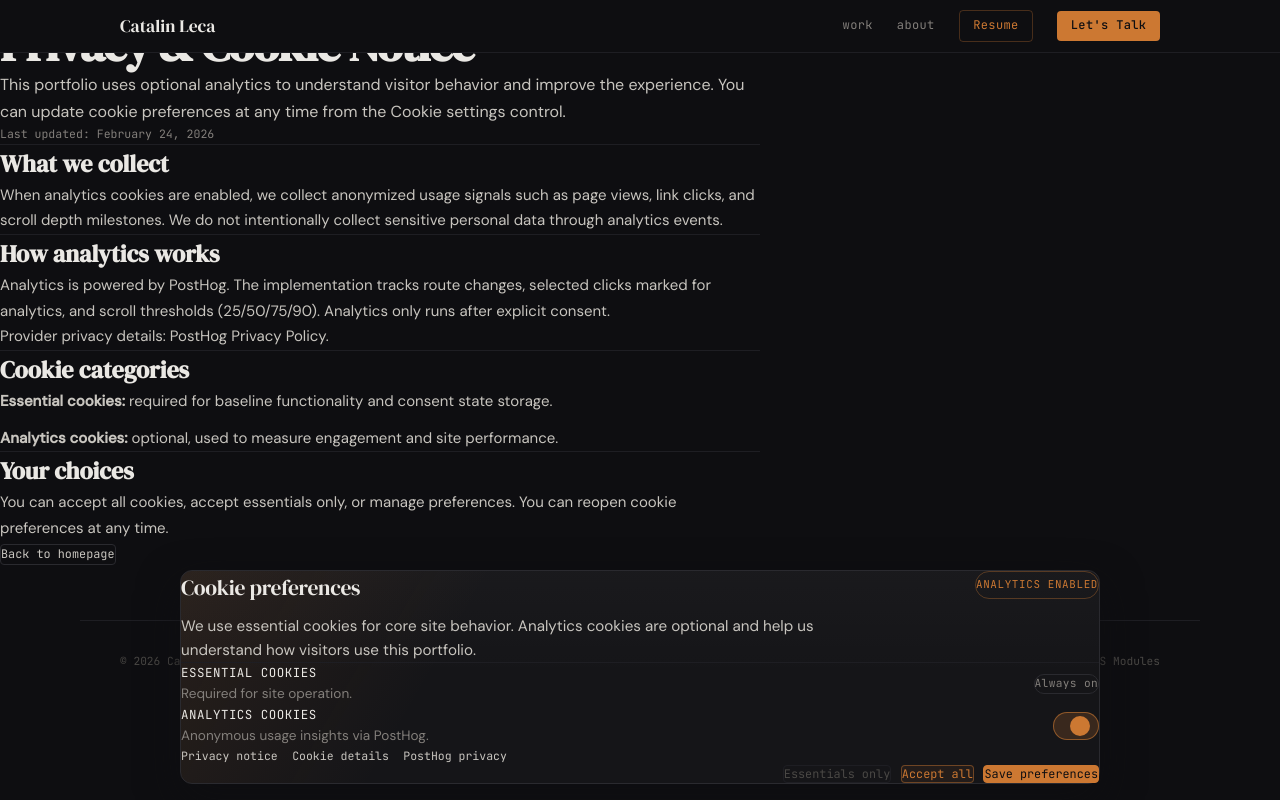
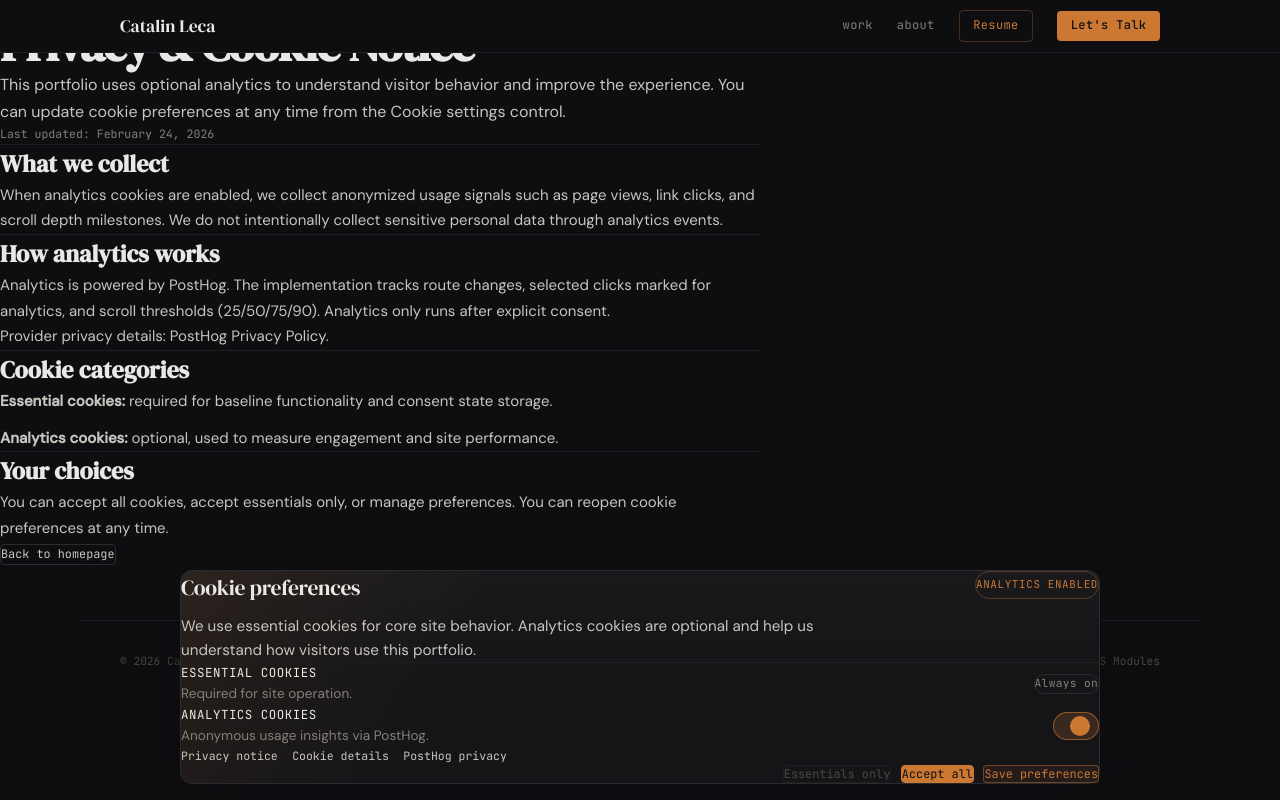
Before and after one commit to catalinleca/portfolio, a Next.js app: page /privacy in a window 1280 px wide. Both pictures are taken after a click on the button "Manage preferences". Built offline with nearby package versions, Linux system fonts and the light colour scheme; no server answers.

Commit message:
colocate types

```diff
--- a/src/app/_components/CookieBanner/CookieBanner.tsx
+++ b/src/app/_components/CookieBanner/CookieBanner.tsx
@@ -2,7 +2,7 @@
 
 import { CookieBannerCollapsedActions } from "./CookieBannerCollapsedActions";
 import { CookieBannerHeader } from "./CookieBannerHeader";
-import { CookieBannerPreferencesPanel } from "./CookieBannerPreferencesPanel";
+import { CookieBannerPreferences } from "./CookieBannerPreferences";
 import { useCookieBannerState } from "./useCookieBannerState";
 import styles from "./CookieBanner.module.css";
 
@@ -42,7 +42,7 @@ export const CookieBanner = () => {
       )}
 
       {state.isPreferencesOpen && (
-        <CookieBannerPreferencesPanel
+        <CookieBannerPreferences
           isAnalyticsEnabled={state.isAnalyticsEnabled}
           onToggleAnalytics={actions.toggleAnalytics}
           onCookieDetailsClick={actions.handleCookieDetailsClick}
--- a/src/app/_components/CookieBanner/CookieBannerPreferenceActions.tsx
+++ b/src/app/_components/CookieBanner/CookieBannerPreferenceActions.tsx
@@ -20,10 +20,10 @@ export const CookieBannerPreferenceActions = ({
       >
         Essentials only
       </button>
-      <button type="button" className={`${styles.btnGhost} ${styles.btnAffirm}`} onClick={onAcceptAll}>
+      <button type="button" className={styles.btnPrimary} onClick={onAcceptAll}>
         Accept all
       </button>
-      <button type="button" className={styles.btnPrimary} onClick={onSavePreferences}>
+      <button type="button" className={`${styles.btnGhost} ${styles.btnAffirm}`} onClick={onSavePreferences}>
         Save preferences
       </button>
     </div>
--- a/src/app/_components/CookieBanner/CookieBannerPreferencesPanel.tsx
+++ b/src/app/_components/CookieBanner/CookieBannerPreferences.tsx
@@ -1,17 +1,26 @@
+import type { MouseEventHandler } from "react";
 import styles from "./CookieBanner.module.css";
 import { CookieBannerPreferenceActions } from "./CookieBannerPreferenceActions";
 import { CookieBannerPreferenceLinks } from "./CookieBannerPreferenceLinks";
 import { CookieBannerPreferenceRows } from "./CookieBannerPreferenceRows";
-import type { CookieBannerPreferencesPanelProps } from "./types";
 
-export const CookieBannerPreferencesPanel = ({
+interface CookieBannerPreferencesProps {
+  isAnalyticsEnabled: boolean;
+  onToggleAnalytics: () => void;
+  onCookieDetailsClick: MouseEventHandler<HTMLAnchorElement>;
+  onSavePreferences: () => void;
+  onAcceptAll: () => void;
+  onAcceptEssentials: () => void;
+}
+
+export const CookieBannerPreferences = ({
   isAnalyticsEnabled,
   onToggleAnalytics,
   onCookieDetailsClick,
   onSavePreferences,
   onAcceptAll,
   onAcceptEssentials,
-}: CookieBannerPreferencesPanelProps) => {
+}: CookieBannerPreferencesProps) => {
   return (
     <div className={styles.preferences}>
       <CookieBannerPreferenceRows
--- a/src/app/_components/CookieBanner/useCookieBannerState.ts
+++ b/src/app/_components/CookieBanner/useCookieBannerState.ts
@@ -84,13 +84,12 @@ export const useCookieBannerState = (): UseCookieBannerStateResult => {
   };
 
   const handleCookieDetailsClick = (event: MouseEvent<HTMLAnchorElement>) => {
-    event.preventDefault();
-
     const currentPath = normalizePathname(pathname);
     if (currentPath !== PRIVACY_PATH) {
-      router.push(`${PRIVACY_PATH}${COOKIES_HASH}`);
       return;
     }
+
+    event.preventDefault();
 
     const cookieSection = document.getElementById("cookies");
     if (cookieSection == null) {
```
Also changed, not shown: src/app/_components/CookieBanner/CookieBannerCollapsedActions.tsx (+6 -1 lines), src/app/_components/CookieBanner/CookieBannerHeader.tsx (+8 -1 lines), src/app/_components/CookieBanner/types.ts (deleted, +0 -24 lines).
